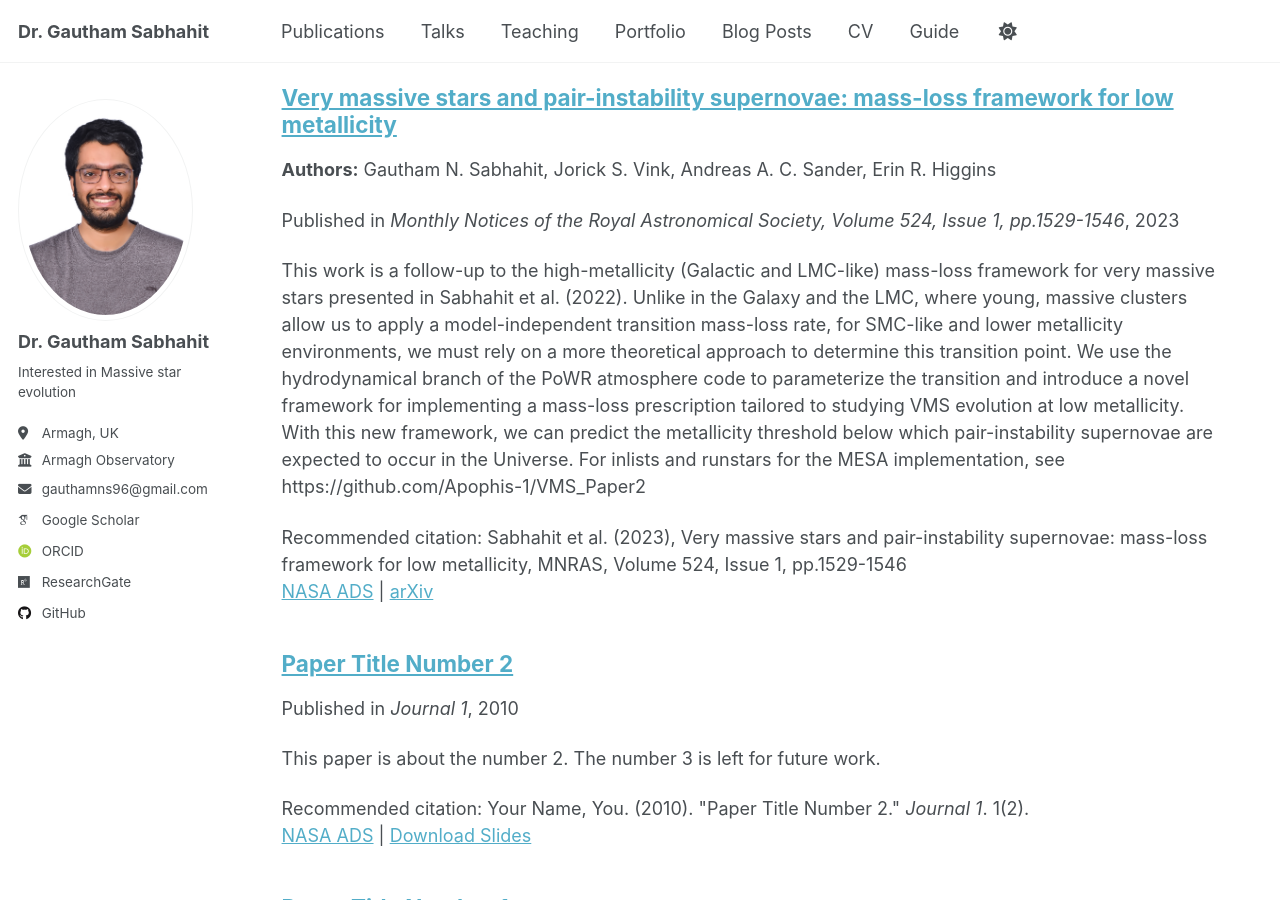
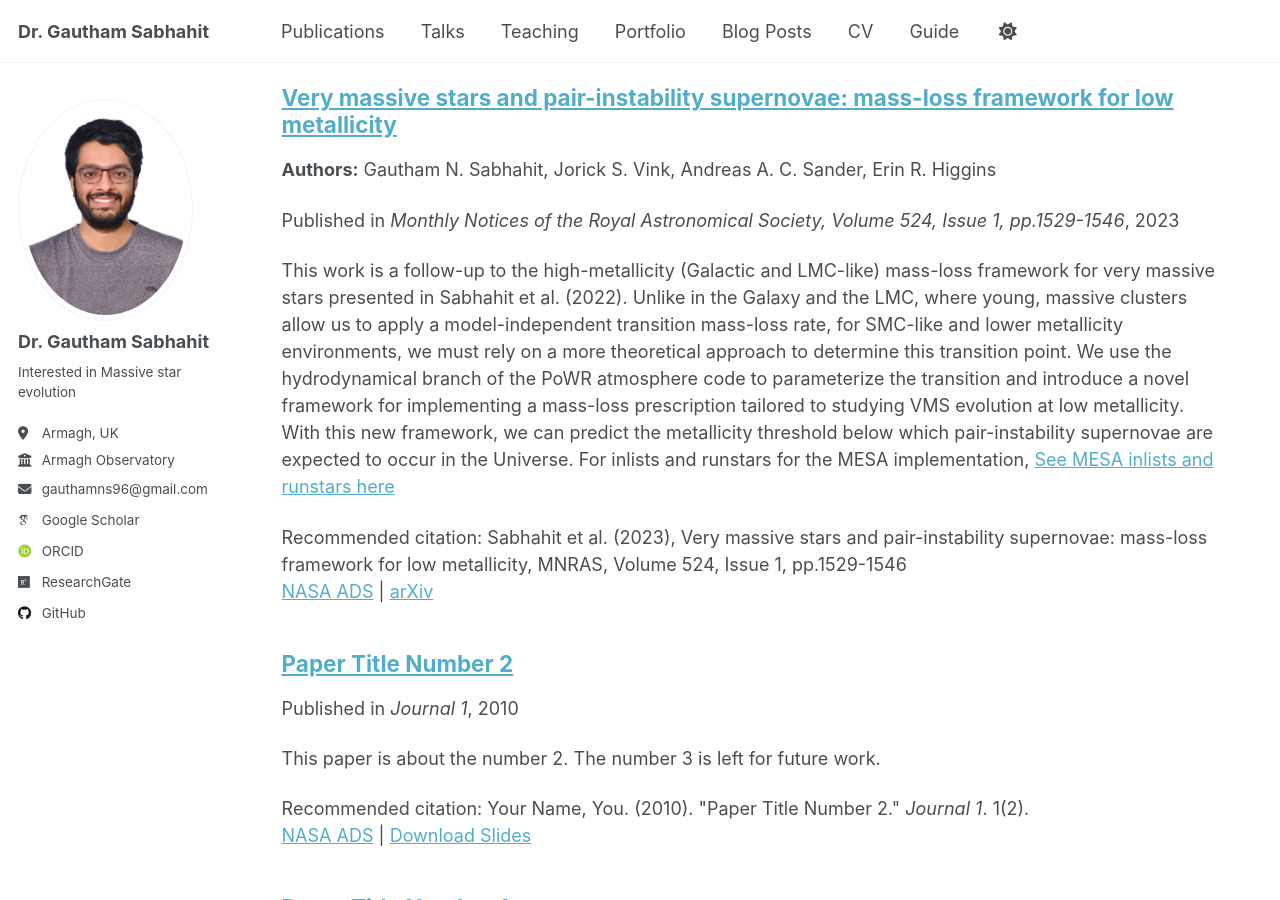
Before and after one commit to Mdot-com/mdot.com, a Jekyll site: the page built from _pages/publications.html, in a window 1280 px wide and 900 px high, scrolled down 1119 px. Built offline with Jekyll 4.4.1, drawn with Linux system fonts in a browser that asks for light colours; some web fonts are replaced.

Commit message:
Update 2023-09-01-VMS_low_Z.md

```diff
--- a/_publications/2023-09-01-VMS_low_Z.md
+++ b/_publications/2023-09-01-VMS_low_Z.md
@@ -5,7 +5,7 @@ category: manuscripts
 permalink: /publication/2023-09-01-VMS_low_Z
 excerpt: 'This work is a follow-up to the high-metallicity (Galactic and LMC-like) mass-loss framework for very massive stars presented in Sabhahit et al. (2022). Unlike in the Galaxy and the LMC, where young, massive clusters allow us to apply a model-independent transition mass-loss rate, for SMC-like and lower metallicity environments, we must rely on a more theoretical approach to determine this transition point. We use the hydrodynamical branch of the PoWR atmosphere code to parameterize the transition and introduce a novel framework for implementing a mass-loss prescription tailored to studying VMS evolution at low metallicity. With this new framework, we can predict the metallicity threshold below which pair-instability supernovae are expected to occur in the Universe.
 
-For inlists and runstars for the MESA implementation, see https://github.com/Apophis-1/VMS_Paper2'
+For inlists and runstars for the MESA implementation, [See MESA inlists and runstars here](https://github.com/Apophis-1/VMS_Paper2)'
 date: 2023-09-01
 venue: 'Monthly Notices of the Royal Astronomical Society, Volume 524, Issue 1, pp.1529-1546'
 paperurl: 'https://ui.adsabs.harvard.edu/abs/2023MNRAS.524.1529S/abstract'
```
